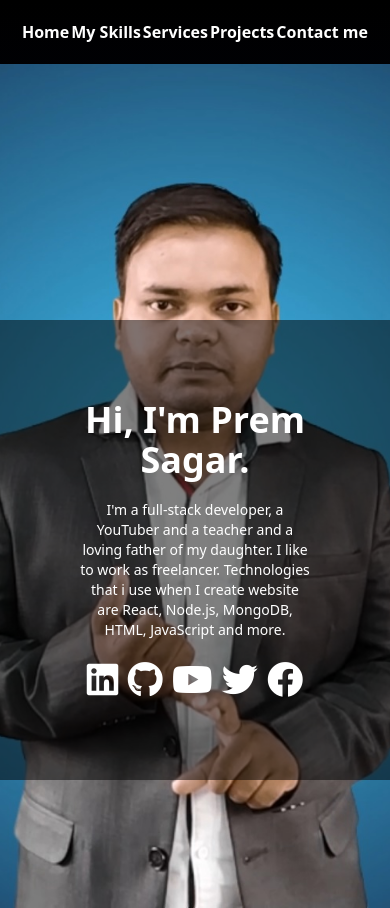
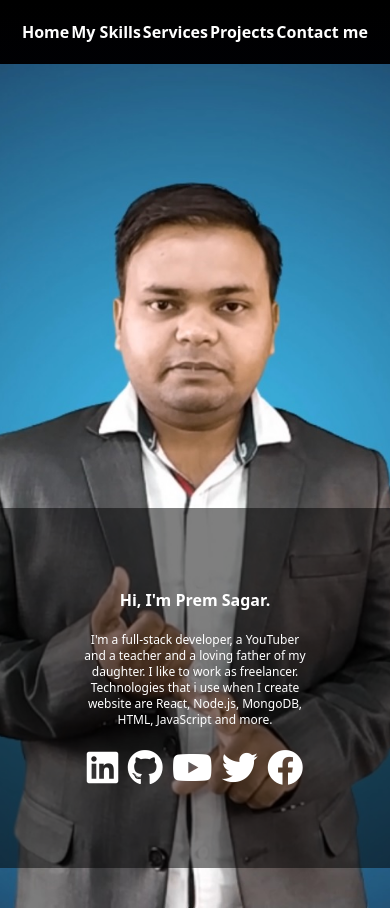
Before and after one commit to gitpremsagar/thepremsagar, a website: page dist/index.html in a window 390 px wide. Shown: the top 908 px of the page. Drawn offline with nearby package versions, Linux system fonts and the light colour scheme.

Commit message:
third commit

```diff
--- a/dist/index.html
+++ b/dist/index.html
@@ -24,9 +24,9 @@
             </nav>
             <section class="flex items-end hero h-screen relative">
                 <div class="w-full h-full bg-[url('image/me6.jpg')] lg:bg-contain bg-no-repeat bg-cover bg-center bg-fixed absolute" data-aos="fade-down-right" data-aos-duration="2000"></div>
-                <div class="text-center p-20 mb-32 bg-[rgba(0,0,0,0.5)]"  data-aos="fade-down-left" data-aos-duration="3000">
-                    <h1 class="mb-5 font-bold lg:text-6xl text-4xl">Hi, I'm Prem Sagar.</h1>
-                    <p class="text-sm md:text-base lg:text-lg">I'm a full-stack developer, a YouTuber and a teacher and a loving father of my daughter. I like to work as freelancer. Technologies that i use when I create website are React, Node.js, MongoDB, HTML, JavaScript and more.</p>
+                <div class="text-center p-20 mb-10 md:mb-28 lg:mb-32 bg-[rgba(0,0,0,0.5)]"  data-aos="fade-down-left" data-aos-duration="3000">
+                    <h1 class="mb-5 font-bold lg:text-6xl md:text-xl text-base">Hi, I'm Prem Sagar.</h1>
+                    <p class="text-xs md:text-sm lg:text-lg">I'm a full-stack developer, a YouTuber and a teacher and a loving father of my daughter. I like to work as freelancer. Technologies that i use when I create website are React, Node.js, MongoDB, HTML, JavaScript and more.</p>
                     <div class="text-4xl mt-5">
                         <a href="https://www.linkedin.com/in/prem-sagar-b45a4580/"><i class="fab fa-linkedin"></i></a>
                         <a href="https://github.com/gitpremsagar"><i class="fab fa-github"></i></a>
```
Also changed, not shown: dist/output.css.
